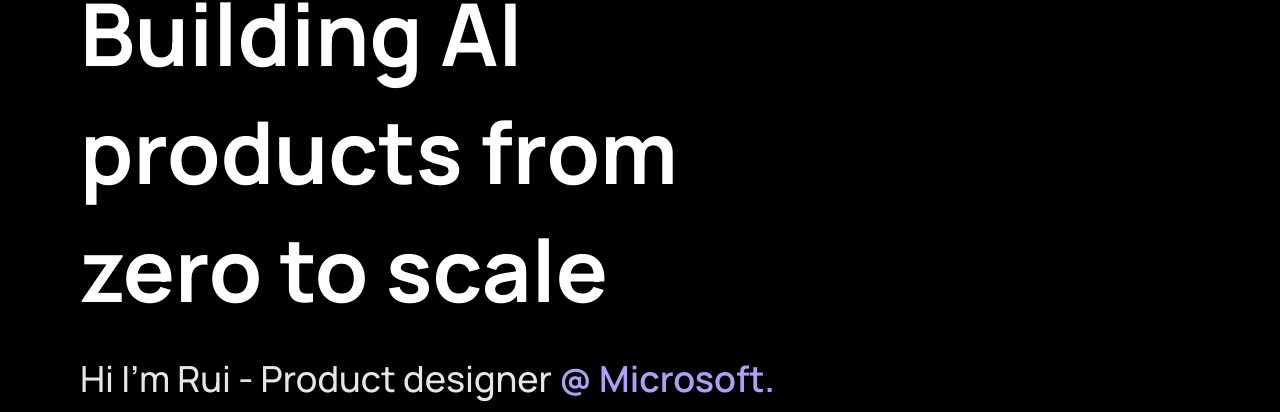
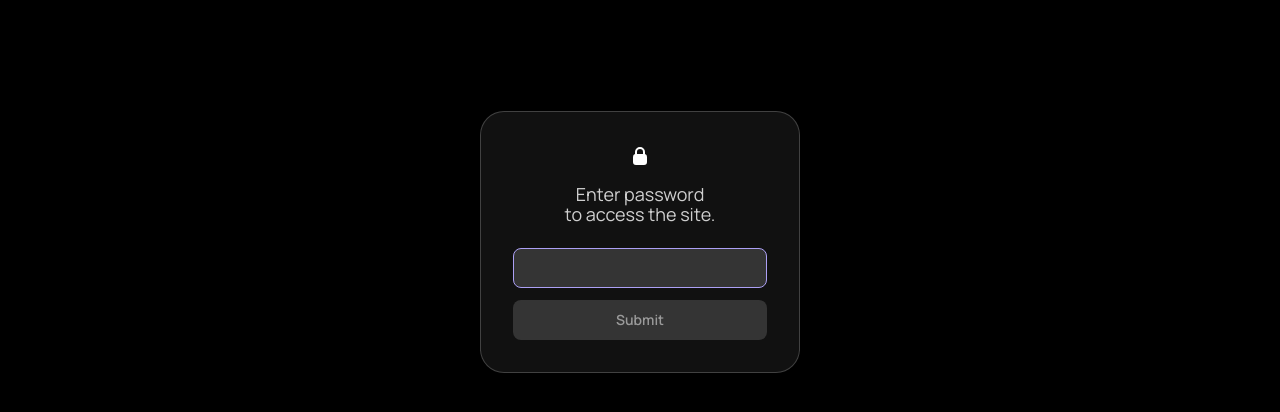
Before and after one commit to BubuNunu/Christina-Website, a React (Vite) app: page / in a window 1280 px wide. Shown: the part 158-570 px from the top of the page. Built offline with nearby package versions, Linux system fonts and the light colour scheme.

Commit message:
Add a visitor password screen (password still to be set)
Co-Authored-By: Claude Opus 5.5 (1M context) <noreply@anthropic.com>
Claude-Session: https://claude.ai/code/session_017Z2LUu6GhboQnTAWqFZ5xr

```diff
--- a/src/App.tsx
+++ b/src/App.tsx
@@ -7,12 +7,14 @@ import Project from './components/pages/Project';
 import About from './components/pages/About';
 import VibeCoding from './components/pages/VibeCoding';
 import NotFound from './components/pages/NotFound';
+import PasswordGate from './components/PasswordGate';
 
 const App = () => {
   return (
     <BrowserRouter basename={import.meta.env.BASE_URL}>
       <ThemeProvider theme={theme}>
         <CssBaseline />
+        <PasswordGate>
           <Routes>
             <Route element={<Layout />}>
               <Route index element={<Home />} />
@@ -22,6 +24,7 @@ const App = () => {
               <Route path="*" element={<NotFound />} />
             </Route>
           </Routes>
+        </PasswordGate>
       </ThemeProvider>
     </BrowserRouter>
   );
--- /dev/null
+++ b/src/components/PasswordGate.tsx
@@ -0,0 +1,145 @@
+import { FormEvent, ReactNode, useState } from 'react';
+import { Box, Button, InputBase, Typography } from '@mui/material';
+import { colors } from '@/theme';
+import { passwordHash } from '@/data/password';
+
+// A simple visitor password screen, like Framer's. It only keeps casual
+// visitors out: the site files are public on GitHub Pages.
+const storageKey = 'site-unlocked';
+
+// cyrb53: small, fast string hash (no crypto.subtle, so it also works on plain http)
+export const hashPassword = (str: string, seed = 0) => {
+  let h1 = 0xdeadbeef ^ seed;
+  let h2 = 0x41c6ce57 ^ seed;
+  for (let i = 0; i < str.length; i++) {
+    const ch = str.charCodeAt(i);
+    h1 = Math.imul(h1 ^ ch, 2654435761);
+    h2 = Math.imul(h2 ^ ch, 1597334677);
+  }
+  h1 = Math.imul(h1 ^ (h1 >>> 16), 2246822507) ^ Math.imul(h2 ^ (h2 >>> 13), 3266489909);
+  h2 = Math.imul(h2 ^ (h2 >>> 16), 2246822507) ^ Math.imul(h1 ^ (h1 >>> 13), 3266489909);
+  return (4294967296 * (2097151 & h2) + (h1 >>> 0)).toString(16);
+};
+
+const readUnlocked = () => {
+  try {
+    return localStorage.getItem(storageKey) === passwordHash;
+  } catch {
+    return false;
+  }
+};
+
+const LockIcon = () => (
+  <svg width="16" height="18" viewBox="0 0 16 18" aria-hidden="true">
+    <path
+      fill="currentColor"
+      d="M8 0a5 5 0 0 0-5 5v2.1A3 3 0 0 0 1 10v5a3 3 0 0 0 3 3h8a3 3 0 0 0 3-3v-5a3 3 0 0 0-2-2.9V5a5 5 0 0 0-5-5Zm3 7H5V5a3 3 0 1 1 6 0v2Z"
+    />
+  </svg>
+);
+
+const PasswordGate = ({ children }: { children: ReactNode }) => {
+  const [unlocked, setUnlocked] = useState(() => !passwordHash || readUnlocked());
+  const [value, setValue] = useState('');
+  const [error, setError] = useState(false);
+
+  if (unlocked) return <>{children}</>;
+
+  const submit = (e: FormEvent) => {
+    e.preventDefault();
+    if (hashPassword(value) === passwordHash) {
+      try {
+        localStorage.setItem(storageKey, passwordHash);
+      } catch {
+        // Private browsing: stay unlocked for this visit only
+      }
+      setUnlocked(true);
+    } else {
+      setError(true);
+    }
+  };
+
+  return (
+    <Box
+      sx={{
+        minHeight: '100vh',
+        display: 'flex',
+        alignItems: 'center',
+        justifyContent: 'center',
+        px: 2,
+        bgcolor: colors.background,
+      }}
+    >
+      <Box
+        component="form"
+        onSubmit={submit}
+        sx={{
+          width: '100%',
+          maxWidth: 320,
+          p: '32px',
+          borderRadius: '24px',
+          bgcolor: '#111111',
+          border: `1px solid ${colors.divider}`,
+          textAlign: 'center',
+        }}
+      >
+        <Box sx={{ color: colors.text, mb: 1.5 }}>
+          <LockIcon />
+        </Box>
+        <Typography sx={{ fontSize: 14, lineHeight: '20px', color: colors.body, mb: 3 }}>
+          Enter password
+          <br />
+          to access the site.
+        </Typography>
+        <InputBase
+          type="password"
+          autoFocus
+          value={value}
+          onChange={(e) => {
+            setValue(e.target.value);
+            setError(false);
+          }}
+          inputProps={{ 'aria-label': 'Password', style: { textAlign: 'center' } }}
+          sx={{
+            width: '100%',
+            height: 40,
+            px: 1.5,
+            borderRadius: '8px',
+            bgcolor: colors.chip,
+            color: colors.text,
+            fontSize: 14,
+            border: `1px solid ${error ? '#f28b82' : 'transparent'}`,
+            '&.Mui-focused': { borderColor: error ? '#f28b82' : colors.accent },
+          }}
+        />
+        {error && (
+          <Typography role="alert" sx={{ fontSize: 13, color: '#f28b82', mt: 1 }}>
+            Wrong password, try again.
+          </Typography>
+        )}
+        <Button
+          type="submit"
+          disabled={!value}
+          disableElevation
+          variant="contained"
+          sx={{
+            width: '100%',
+            height: 40,
+            mt: 1.5,
+            borderRadius: '8px',
+            textTransform: 'none',
+            fontSize: 14,
+            fontWeight: 600,
+            bgcolor: colors.accent,
+            color: '#000000',
+            '&.Mui-disabled': { bgcolor: colors.chip, color: colors.muted },
+          }}
+        >
+          Submit
+        </Button>
+      </Box>
+    </Box>
+  );
+};
+
+export default PasswordGate;
--- /dev/null
+++ b/src/data/password.ts
@@ -0,0 +1,3 @@
+// Hash of the visitor password for the password screen (see PasswordGate).
+// Set to '' to turn the password screen off.
+export const passwordHash = '4f8948409a16e';
```
Lines whose indentation alone changed are shown as unchanged.
